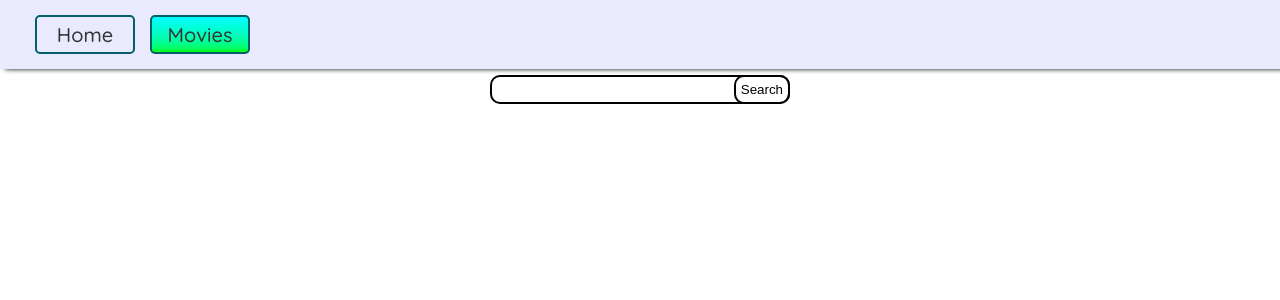
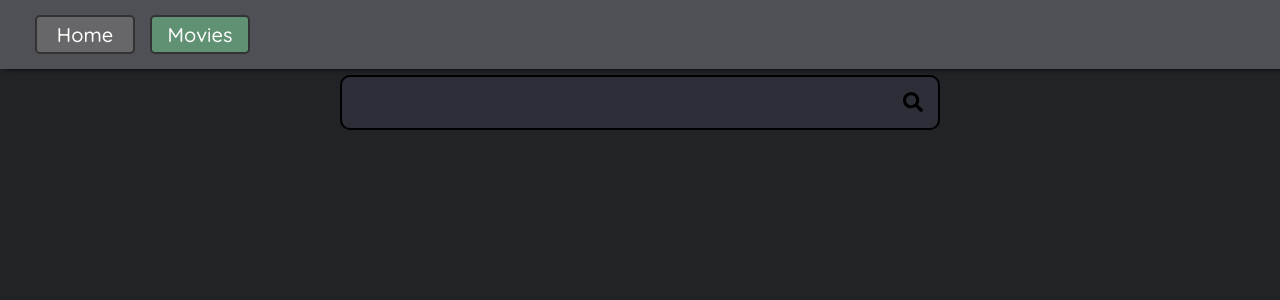
Before and after one commit to volodymyr-ok/goit-react-hw-05-movies, a React (Create React App) app: page /goit-react-hw-05-movies/movies in a window 1280 px wide. Shown: the top 300 px of the page. Built offline with nearby package versions, Linux system fonts and the light colour scheme.

Commit message:
styled almost done

```diff
--- a/package.json
+++ b/package.json
@@ -10,6 +10,7 @@
     "axios": "^1.2.1",
     "react": "^18.1.0",
     "react-dom": "^18.1.0",
+    "react-icons": "^4.7.1",
     "react-router-dom": "^6.4.5",
     "react-scripts": "5.0.1",
     "styled-components": "^5.3.6",
--- a/src/components/MoviesDetails/MoviesDetails.jsx
+++ b/src/components/MoviesDetails/MoviesDetails.jsx
@@ -10,6 +10,7 @@ import { Suspense } from 'react';
 import { getMovieById } from 'services/API';
 import { imgSRC } from 'utils/imageHref';
 import { Div } from './MoviesDetails.styled';
+import { FaArrowLeft } from 'react-icons/fa';
 
 const MoviesDetails = () => {
   const [movie, setMovie] = useState({});
@@ -29,7 +30,8 @@ const MoviesDetails = () => {
   return (
     <Div>
       <Link to={location.state?.from} className="backLink">
-        Back to previous
+        <FaArrowLeft />
+        <span>Back to previous</span>
       </Link>
 
       <div className="movie-details">
@@ -37,11 +39,7 @@ const MoviesDetails = () => {
 
         <div className="details-wrapper">
           <h2>{title}</h2>
-
-          <p>
-            <i>{overview}</i>
-          </p>
-
+          <p className="overview">{overview}</p>
           {release_date ? (
             <p>
               <b>Release date:</b> {release_date}
@@ -50,14 +48,12 @@ const MoviesDetails = () => {
 
           {genres?.length ? (
             <div>
-              <p>
-                <b>Ganres</b>
-              </p>
+              <p className="genres-title">Genres</p>
 
-              <ul>
+              <ul className="genres">
                 {genres.map(({ id, name }) => {
                   return (
-                    <li key={id}>
+                    <li key={id} className="genre">
                       <p>{name}</p>
                     </li>
                   );
--- a/src/components/MoviesDetails/MoviesDetails.styled.js
+++ b/src/components/MoviesDetails/MoviesDetails.styled.js
@@ -6,25 +6,37 @@ export const Div = styled.div`
   position: relative;
 
   a {
-    &.active {
-      background-color: aqua;
+    &:hover,
+    &:focus {
+      background-color: #d3d5ff40;
     }
   }
 
   .backLink {
-    font-weight: 500;
-    position: sticky;
-    display: block;
-    border-bottom: 1px solid brown;
+    position: fixed;
+    z-index: 1;
+    top: 10px;
+    right: 10px;
+    font-size: 20px;
+    border: 2px solid #d3d5ff40;
+    border-radius: 10px;
+    padding: 10px;
     text-align: end;
-    &::before {
-      content: '<<<';
-      margin-right: 50px;
+    display: flex;
+    justify-content: center;
+    align-items: center;
+    gap: 20px;
+    background-color: rgba(26, 26, 26, 65%);
+    color: white;
+
+    &:hover,
+    &:focus {
+      background-color: rgba(103, 102, 105, 100%);
     }
   }
 
   img {
-    max-width: 350px;
+    max-width: 300px;
   }
 
   .movie-details {
@@ -32,18 +44,9 @@ export const Div = styled.div`
     justify-content: space-between;
     gap: 15px;
 
-    & img {
-      align-self: center;
-    }
-
     h2 {
-      text-align: end;
-      font-size: 36px;
-    }
-
-    ul {
-      grid-column: 2/3;
-      grid-row: 2/3;
+      text-align: center;
+      font-size: 54px;
     }
   }
 
@@ -51,16 +54,32 @@ export const Div = styled.div`
     display: flex;
     flex-direction: column;
     justify-content: space-between;
+    align-items: flex-start;
+
+    .overview {
+      font-style: italic;
+    }
+
+    .genres-title {
+      font-weight: 700;
+    }
   }
 
   .links {
     display: flex;
+    gap: 20px;
     justify-content: space-around;
 
     & a {
-      border: 1px solid black;
+      border-top: 2px solid rgba(103, 102, 105, 85%);
+      border-bottom: 2px solid rgba(103, 102, 105, 85%);
       padding: 10px;
       border-radius: 10px;
+
+      &.active {
+        background-color: rgba(72, 66, 84, 85%);
+        border: none;
+      }
     }
   }
 `;
--- a/src/index.css
+++ b/src/index.css
@@ -14,6 +14,8 @@ body {
     'Fira Sans', 'Droid Sans', 'Helvetica Neue', sans-serif;
   -webkit-font-smoothing: antialiased;
   -moz-osx-font-smoothing: grayscale;
+  background-color: #222327;
+  color: white;
 }
 
 code {
@@ -41,7 +43,3 @@ img {
   width: 100%;
   height: auto;
 }
-
-/* #root {
-  position: relative;
-} */
--- a/src/pages/Cast/Cast.jsx
+++ b/src/pages/Cast/Cast.jsx
@@ -24,8 +24,12 @@ const Cast = () => {
           return (
             <li key={id}>
               <img src={imgSRC(profile_path)} width="200" alt={name} />
-              <p>{character}</p>
-              <p>{name}</p>
+              <p>
+                <b>Character:</b> {character}
+              </p>
+              <p>
+                <b>Actor:</b> {name}
+              </p>
             </li>
           );
         })}
--- a/src/pages/Cast/Cast.styled.js
+++ b/src/pages/Cast/Cast.styled.js
@@ -3,13 +3,27 @@ import styled from 'styled-components';
 export const Div = styled.div`
   h3 {
     text-align: center;
+    font-style: italic;
     padding: 30px;
-    font-size: 26px;
+    font-size: 36px;
   }
 
   ul {
     display: grid;
     grid-template-columns: repeat(5, 1fr);
     grid-gap: 15px;
+    li {
+      display: flex;
+      flex-direction: column;
+      gap: 15px;
+      border-bottom: 1px solid #8a7aa6;
+      padding-bottom: 10px;
+    }
+
+    p {
+      b {
+        color: #8a7aa6;
+      }
+    }
   }
 `;
--- a/src/pages/Home/Home.styled.js
+++ b/src/pages/Home/Home.styled.js
@@ -3,7 +3,7 @@ import styled from 'styled-components';
 export const Heading = styled.h2`
   text-align: center;
   padding: 20px;
-  font-size: 40px;
+  font-size: 50px;
 `;
 
 export const UL = styled.ul`
@@ -13,5 +13,12 @@ export const UL = styled.ul`
 
   li {
     text-align: center;
+    border-bottom: 2px solid white;
+    padding-bottom: 5px;
+  }
+
+  h3 {
+    margin-top: 15px;
+    text-shadow: 5px 5px 5px black;
   }
 `;
--- a/src/pages/Layout/Layout.styled.js
+++ b/src/pages/Layout/Layout.styled.js
@@ -4,7 +4,7 @@ export const Wrapper = styled.div`
   position: relative;
 
   a {
-    color: #333;
+    color: #dfdfdf;
     text-decoration: none;
   }
 
@@ -17,7 +17,7 @@ export const Wrapper = styled.div`
     top: 0;
     right: 0;
     width: 100%;
-    background-color: #ccccff6b;
+    background-color: rgba(99, 99, 108, 70%);
     padding: 15px 35px;
     box-shadow: 5px 0 5px black;
 
@@ -26,7 +26,6 @@ export const Wrapper = styled.div`
     & ul {
       display: flex;
       gap: 15px;
-    }
     }
 
     .link {
@@ -37,24 +36,24 @@ export const Wrapper = styled.div`
       display: inline-block;
       width: 100px;
       text-align: center;
-    border: 2px solid #005f69;
+      border: 2px solid #333;
       border-radius: 5px;
       padding: 5px;
+      background: rgba(112, 112, 112, 75%);
+      color: #fff;
 
       &.active {
-      background: linear-gradient(to top, lime, 20%, cyan);
+        background: rgba(96, 145, 114, 100%);
       }
 
       &:hover:not(.active) {
-      background-color: aqua;
+        background: rgba(124, 167, 170, 65%);
+      }
     }
   }
 `;
 
 export const Main = styled.main`
-  padding: 0 15px;
+  padding: 0 15px 15px;
   margin-top: 75px;
-
-  /* padding: 50px 10px 10px; */
-  /* margin-top: 50px; */
 `;
--- a/src/pages/Movies/Movies.jsx
+++ b/src/pages/Movies/Movies.jsx
@@ -1,7 +1,9 @@
 import { findMovie } from 'services/API';
 import { useSearchParams, Link, useLocation } from 'react-router-dom';
 import { useState, useEffect } from 'react';
-import { Div } from './Movies.styles';
+import { Div } from './Movies.styled';
+import { FaSearch } from 'react-icons/fa';
+import { imgSRC } from 'utils/imageHref';
 
 const Movies = () => {
   const [result, setResult] = useState([]);
@@ -32,14 +34,17 @@ const Movies = () => {
     <Div>
       <form onSubmit={handleSubmit}>
         <input type="text" name="movie" />
-        <button type="submit">Search</button>
+        <button type="submit">
+          <FaSearch />
+        </button>
       </form>
 
       <ul>
-        {result.map(({ id, title }) => (
+        {result.map(({ id, title, poster_path }) => (
           <li key={id}>
             <Link to={`/movies/${id}`} state={{ from: location }}>
-              <p>{title}</p>
+              <img src={imgSRC(poster_path)} alt={title} />
+              <h3>{title}</h3>
             </Link>
           </li>
         ))}
--- /dev/null
+++ b/src/pages/Movies/Movies.styled.js
@@ -0,0 +1,67 @@
+import styled from 'styled-components';
+
+export const Div = styled.div`
+  display: flex;
+  flex-direction: column;
+  justify-content: center;
+  align-items: center;
+  color: #fff;
+
+  form {
+    position: relative;
+  }
+
+  input {
+    width: 600px;
+    border-radius: 10px;
+    border: 2px solid black;
+    padding: 15px;
+    background-color: #b6baff14;
+    color: #7f86ff;
+    text-align: center;
+    font-family: inherit;
+    font-size: 17px;
+
+    &:hover,
+    &:focus {
+      background-color: #d3d5ff40;
+      outline: none;
+    }
+  }
+
+  button {
+    font-size: 20px;
+
+    display: flex;
+    justify-content: center;
+    position: absolute;
+    top: 2px;
+    right: 2px;
+    border-radius: 10px;
+    border: 0px solid black;
+    padding: 15px;
+    background-color: transparent;
+    &:hover {
+      cursor: pointer;
+      background-color: rgb(98, 91, 112);
+    }
+  }
+
+  ul {
+    padding: 15px;
+    display: grid;
+    grid-template-columns: repeat(5, 1fr);
+    grid-gap: 15px;
+
+    li {
+      text-align: center;
+      border-bottom: 2px solid white;
+      padding-bottom: 5px;
+    }
+
+    h3 {
+      margin-top: 15px;
+      text-shadow: 5px 5px 5px black;
+    }
+  }
+`;
--- a/src/pages/Movies/Movies.styles.js
+++ /dev/null
@@ -1,32 +0,0 @@
-import styled from 'styled-components';
-
-export const Div = styled.div`
-  display: flex;
-  flex-direction: column;
-  justify-content: center;
-  align-items: center;
-
-  form {
-    position: relative;
-  }
-
-  input {
-    width: 300px;
-    border-radius: 10px;
-    border: 2px solid black;
-    padding: 5px;
-  }
-
-  button {
-    position: absolute;
-    top: 0;
-    right: 0;
-    border-radius: 10px;
-    border: 2px solid black;
-    padding: 5px;
-    background-color: transparent;
-    &:hover {
-      background-color: #fff;
-    }
-  }
-`;
```
Also changed, not shown: 1 other file (tests, documents, lock files or other folders). Lines whose indentation alone changed are shown as unchanged.
